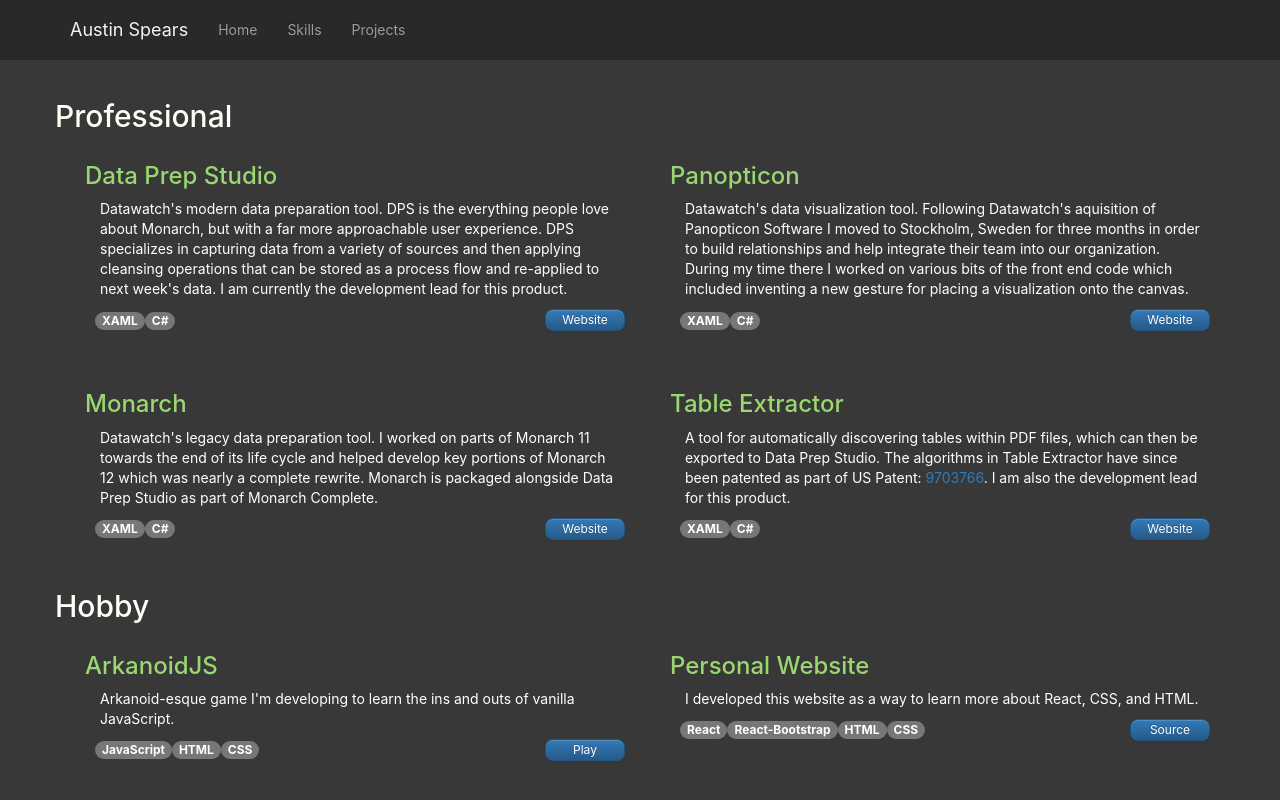
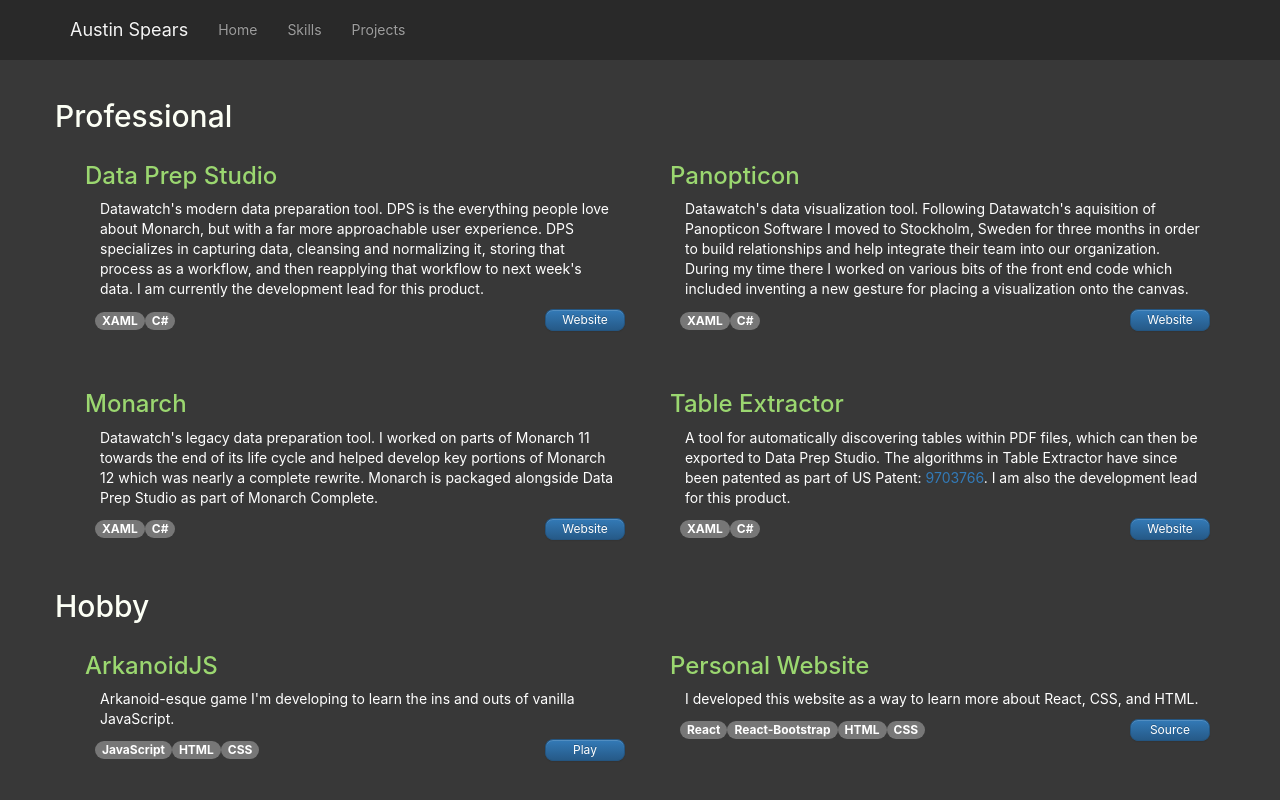
Before and after one commit to Tanoshikatta/AboutMe-React, a React (Create React App) app: page /projects in a window 1280 px wide. Built offline with nearby package versions, Linux system fonts and the light colour scheme.

Commit message:
Changed some wording and updated a url

```diff
--- a/src/pages/projects.js
+++ b/src/pages/projects.js
@@ -16,8 +16,8 @@
                                     title="Data Prep Studio"
                                     description={
                                         <p>Datawatch's modern data preparation tool.  DPS is the everything people love about Monarch, but with a far more approachable user experience.
-                                            DPS specializes in capturing data from a variety of sources and then applying cleansing operations that can be stored as a process flow and
-                                            re-applied to next week's data. I am currently the development lead for this product.</p>
+                                            DPS specializes in capturing data, cleansing and normalizing it, storing that process as a workflow, and then reapplying
+                                            that workflow to next week's data. I am currently the development lead for this product.</p>
                                     }
                                     badges={
                                         <div>
@@ -127,7 +127,7 @@
                                         </div>
                                     }
                                     buttonTitle="Source"
-                                    buttonClick={() => this.buttonClickHandler("https://github.com/AustinSpears/AboutMe-React")
+                                    buttonClick={() => this.buttonClickHandler("https://github.com/AustinSpears/about-me")
                                     }/>
                             </Col>
                         </Row>
```
